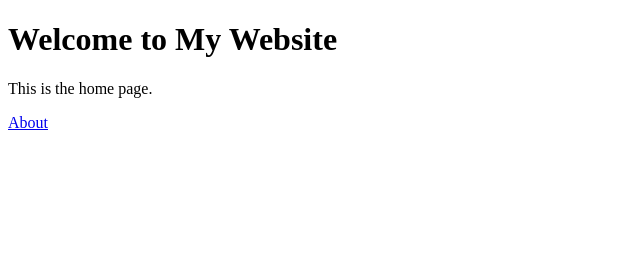
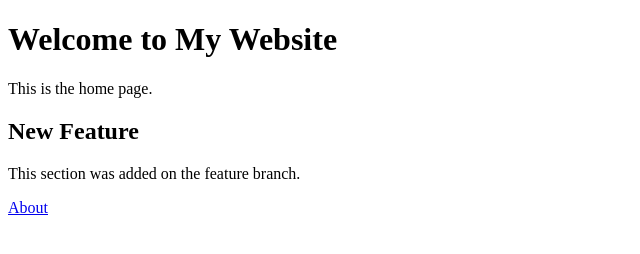
Before and after one commit to Ridaa10394/git-workflow, a plain HTML site: page index.html in a window 1280 px wide. Shown: the whole page, without its empty margins (0-640 px from the left). Drawn offline with Linux system fonts and the light colour scheme.

Commit message:
Add new feature section to index.html on feature branch

```diff
--- a/index.html
+++ b/index.html
@@ -7,6 +7,10 @@
 <body>
   <h1>Welcome to My Website</h1>
   <p>This is the home page.</p>
+  <section>
+    <h2>New Feature</h2>
+    <p>This section was added on the feature branch.</p>
+  </section>
   <nav>
     <a href="about.html">About</a>
   </nav>
```
